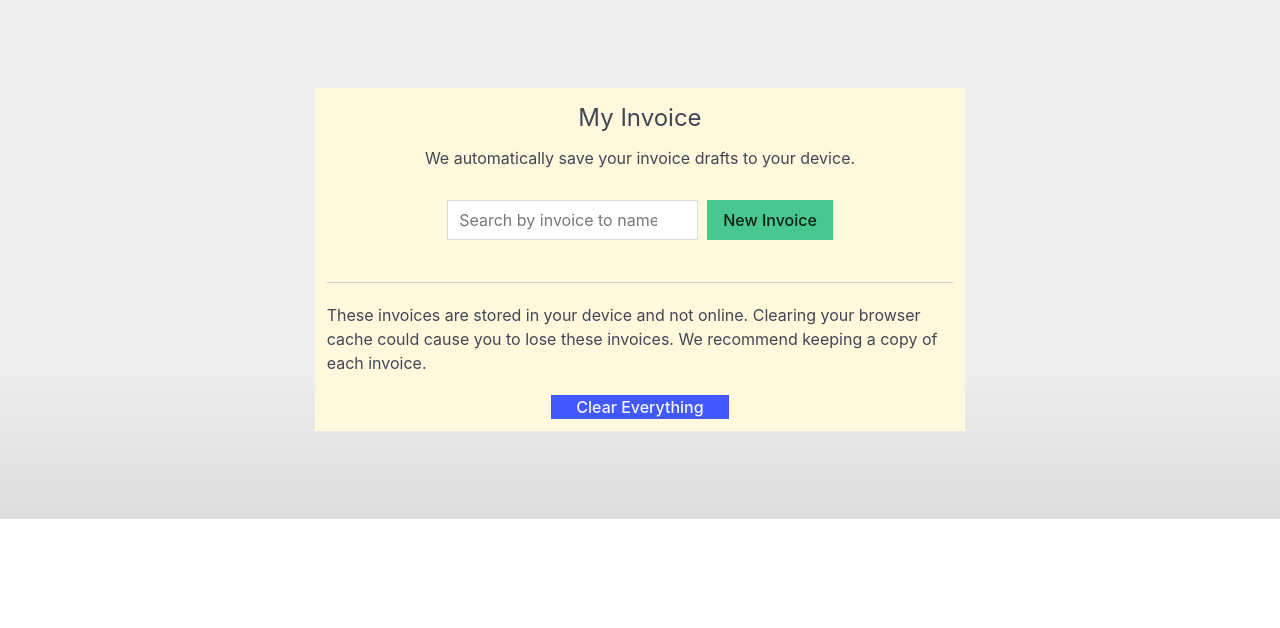
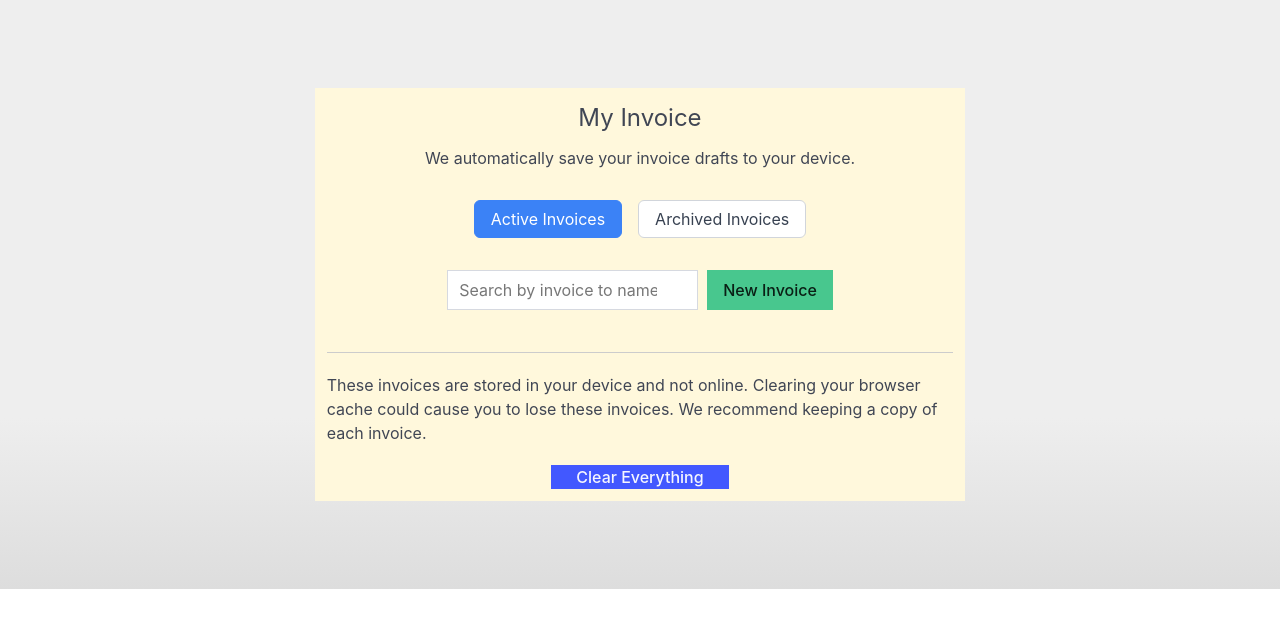
Before and after one commit to azs06/invoice-generator, a SvelteKit app: page /saved-invoices in a window 1280 px wide. Shown: the top 628 px of the page. Built offline with nearby package versions, Linux system fonts and the light colour scheme.

Commit message:
archive/unarchive button

```diff
--- a/src/routes/saved-invoices/+page.svelte
+++ b/src/routes/saved-invoices/+page.svelte
@@ -13,10 +13,17 @@
 
 	let savedInvoices = [];
 	let search = '';
+	let showInvoiceDeleteModal = false;
+	let invoiceToDelete = null;
+	let showArchived = false;
 
 	const loadInvoices = async () => {
 		const invoices = await getAllInvoices();
-		savedInvoices = invoices.filter(({ archived }) => !archived);
+		if (showArchived) {
+			savedInvoices = invoices.filter(({ invoice }) => invoice?.archived);
+		} else {
+			savedInvoices = invoices.filter(({ invoice }) => !invoice?.archived);
+		}
 	};
 
 	const searchItems = async () => {
@@ -30,7 +37,8 @@
 		}
 	};
 
-	const removeInvoice = async (id) => {
+	const removeInvoice = async (id = invoiceToDelete) => {
+		if (!id) return;
 		await deleteInvoice(id);
 		await loadInvoices();
 	};
@@ -48,6 +56,24 @@
 			await loadInvoices();
 		}
 	};
+	const unarchiveInvoice = async (id) => {
+		const data = await getInvoice(id);
+		if (data) {
+			data.archived = false;
+			await saveInvoice(id, data);
+			await loadInvoices();
+		}
+	};
+
+	const confirmDeleteInvoice = (id) => {
+		invoiceToDelete = id;
+		showInvoiceDeleteModal = true;
+	};
+
+	const cancelDelete = () => {
+		invoiceToDelete = null;
+		showInvoiceDeleteModal = false;
+	};
 
 	onMount(() => {
 		loadInvoices();
@@ -63,7 +89,26 @@
 			<p class="has-text-centered weAutomatically">
 				We automatically save your invoice drafts to your device.
 			</p>
-
+			<div class="filter-toggle">
+				<button
+					class:active={!showArchived}
+					on:click={() => {
+						showArchived = false;
+						loadInvoices();
+					}}
+				>
+					Active Invoices
+				</button>
+				<button
+					class:active={showArchived}
+					on:click={() => {
+						showArchived = true;
+						loadInvoices();
+					}}
+				>
+					Archived Invoices
+				</button>
+			</div>
 			<nav class="field navPart">
 				<div class="control has-icons-right inputPart">
 					<input
@@ -108,18 +153,20 @@
 								<div class="removeIconButton actions">
 									<button
 										class="iconButton delete-btn"
-										on:click={() => removeInvoice(invoice.id)}
+										on:click={() => confirmDeleteInvoice(invoice.id)}
 										aria-label="Remove Invoice"
 									>
 										<i class="fas fa-times"></i>
 									</button>
-									<button
-										class="iconButton archive-btn"
-										on:click={() => archiveInvoice(invoice.id)}
-										aria-label="Archive Invoice"
-									>
-										<i class="fas fa-book"></i>
-									</button>
+									{#if showArchived}
+										<button class="unarchive-btn" on:click={() => unarchiveInvoice(invoice.id)}
+											>Unarchive</button
+										>
+									{:else}
+										<button class="archive-btn" on:click={() => archiveInvoice(invoice.id)}
+											>Archive</button
+										>
+									{/if}
 								</div>
 							</div>
 						</div>
@@ -139,6 +186,17 @@
 			</div>
 		</div>
 	</div>
+	{#if showInvoiceDeleteModal}
+		<div class="modal-backdrop">
+			<div class="modal">
+				<p>Are you sure you want to delete this invoice?</p>
+				<div class="modal-actions">
+					<button class="confirm-btn" on:click={removeInvoice}>Yes, Delete</button>
+					<button class="cancel-btn" on:click={cancelDelete}>Cancel</button>
+				</div>
+			</div>
+		</div>
+	{/if}
 </section>
 
 <style>
@@ -281,4 +339,78 @@
 	.delete-btn:hover {
 		background-color: #dc2626;
 	}
+	.modal-backdrop {
+		position: fixed;
+		inset: 0;
+		background: rgba(0, 0, 0, 0.5);
+		display: flex;
+		align-items: center;
+		justify-content: center;
+		z-index: 50;
+	}
+	.modal {
+		background: white;
+		padding: 2rem;
+		border-radius: 0.5rem;
+		text-align: center;
+		max-width: 400px;
+		width: 90%;
+	}
+	.modal-actions {
+		display: flex;
+		justify-content: space-between;
+		margin-top: 1.5rem;
+	}
+	.confirm-btn {
+		background-color: #ef4444;
+		color: white;
+		border: none;
+		padding: 0.5rem 1rem;
+		border-radius: 0.375rem;
+		cursor: pointer;
+	}
+	.confirm-btn:hover {
+		background-color: #dc2626;
+	}
+	.cancel-btn {
+		background-color: #9ca3af;
+		color: white;
+		border: none;
+		padding: 0.5rem 1rem;
+		border-radius: 0.375rem;
+		cursor: pointer;
+	}
+	.cancel-btn:hover {
+		background-color: #6b7280;
+	}
+	.filter-toggle {
+		display: flex;
+		gap: 1rem;
+		margin-bottom: 2rem;
+		justify-content: center;
+	}
+	.filter-toggle button {
+		padding: 0.5rem 1rem;
+		border: 1px solid #d1d5db;
+		background-color: white;
+		color: #374151;
+		cursor: pointer;
+		border-radius: 0.375rem;
+	}
+	.filter-toggle button.active {
+		background-color: #3b82f6;
+		color: white;
+		border-color: #3b82f6;
+	}
+	.unarchive-btn {
+		background-color: #10b981;
+		color: white;
+		border: none;
+		padding: 0.3rem 0.8rem;
+		border-radius: 0.375rem;
+		cursor: pointer;
+	}
+	.unarchive-btn:hover {
+		background-color: #059669;
+	}
 </style>
```
